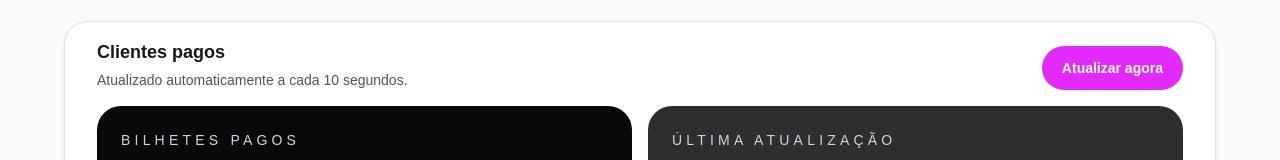
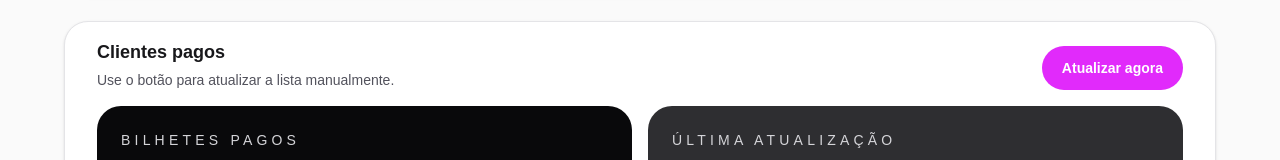
Before and after one commit to Stivifortes/benjicomedia-tickets, a Next.js app: page /admin in a window 1280 px wide. Shown: the part 213-373 px from the top of the page. Built offline with nearby package versions, Linux system fonts and the light colour scheme; no server answers; the database is empty.

Commit message:
fix: remove refresh by time

```diff
--- a/components/AdminOrders.tsx
+++ b/components/AdminOrders.tsx
@@ -12,8 +12,6 @@ type Order = {
   assigned_at: string | null;
   created_at: string | null;
 };
-
-const POLL_INTERVAL_MS = 10000;
 
 function formatDate(value: string | null) {
   if (!value) {
@@ -58,8 +56,6 @@ export default function AdminOrders() {
 
   useEffect(() => {
     fetchOrders();
-    const intervalId = setInterval(fetchOrders, POLL_INTERVAL_MS);
-    return () => clearInterval(intervalId);
   }, [fetchOrders]);
 
   return (
@@ -68,7 +64,7 @@ export default function AdminOrders() {
         <div className="flex flex-col gap-4 sm:flex-row sm:items-end sm:justify-between">
           <div>
             <h2 className="text-lg font-semibold text-zinc-900">Clientes pagos</h2>
-            <p className="mt-1 text-sm text-zinc-600">Atualizado automaticamente a cada 10 segundos.</p>
+            <p className="mt-1 text-sm text-zinc-600">Use o botão para atualizar a lista manualmente.</p>
           </div>
           <button
             type="button"
```
